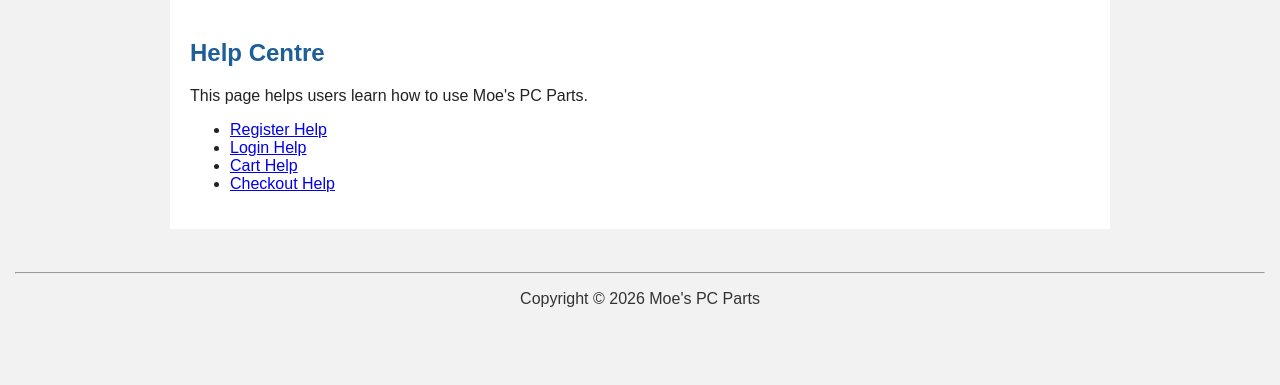
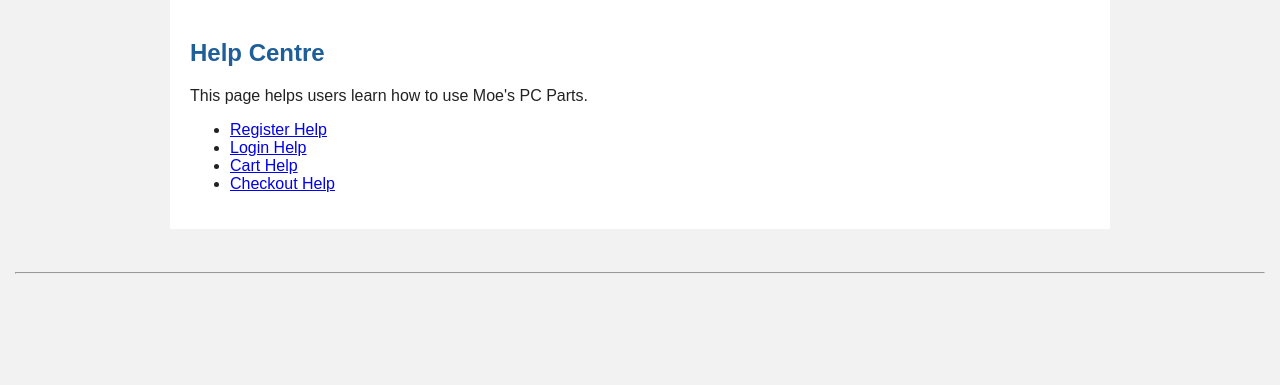
Before and after one commit to MohammadLab/COMP3340-Final-Project, a PHP site: page /help/index.php in a window 1280 px wide. Shown: the part 189-574 px from the top of the page. Run offline with PHP 8.4, Linux system fonts and the light colour scheme.

Commit message:
modified footer

```diff
--- a/includes/footer.php
+++ b/includes/footer.php
@@ -1,7 +1,6 @@
     <!-- footer -->
     <footer>
         <hr>
-        <p>Copyright &copy; 2026 Moe's PC Parts</p>
     </footer>
 </body>
 </html>
```
